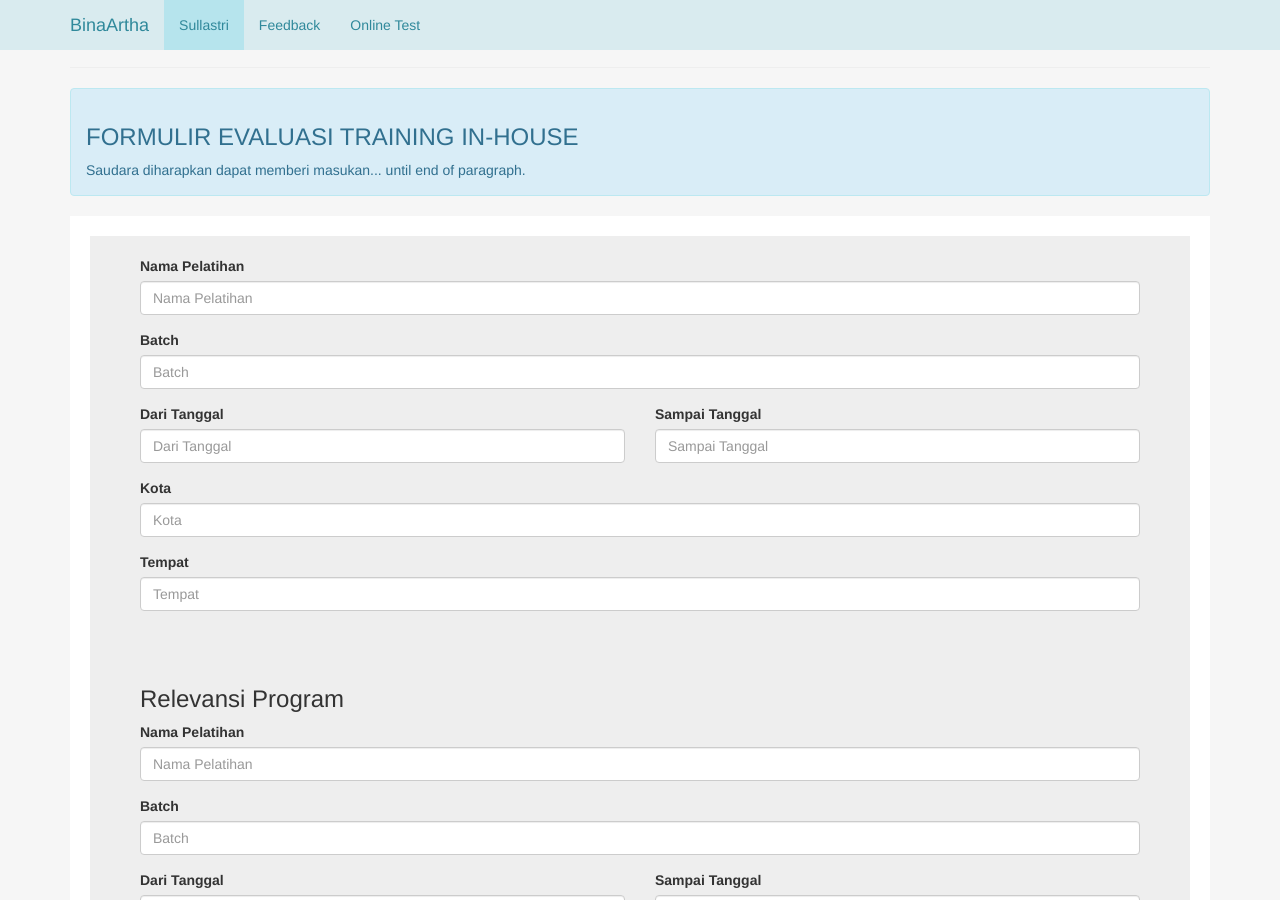
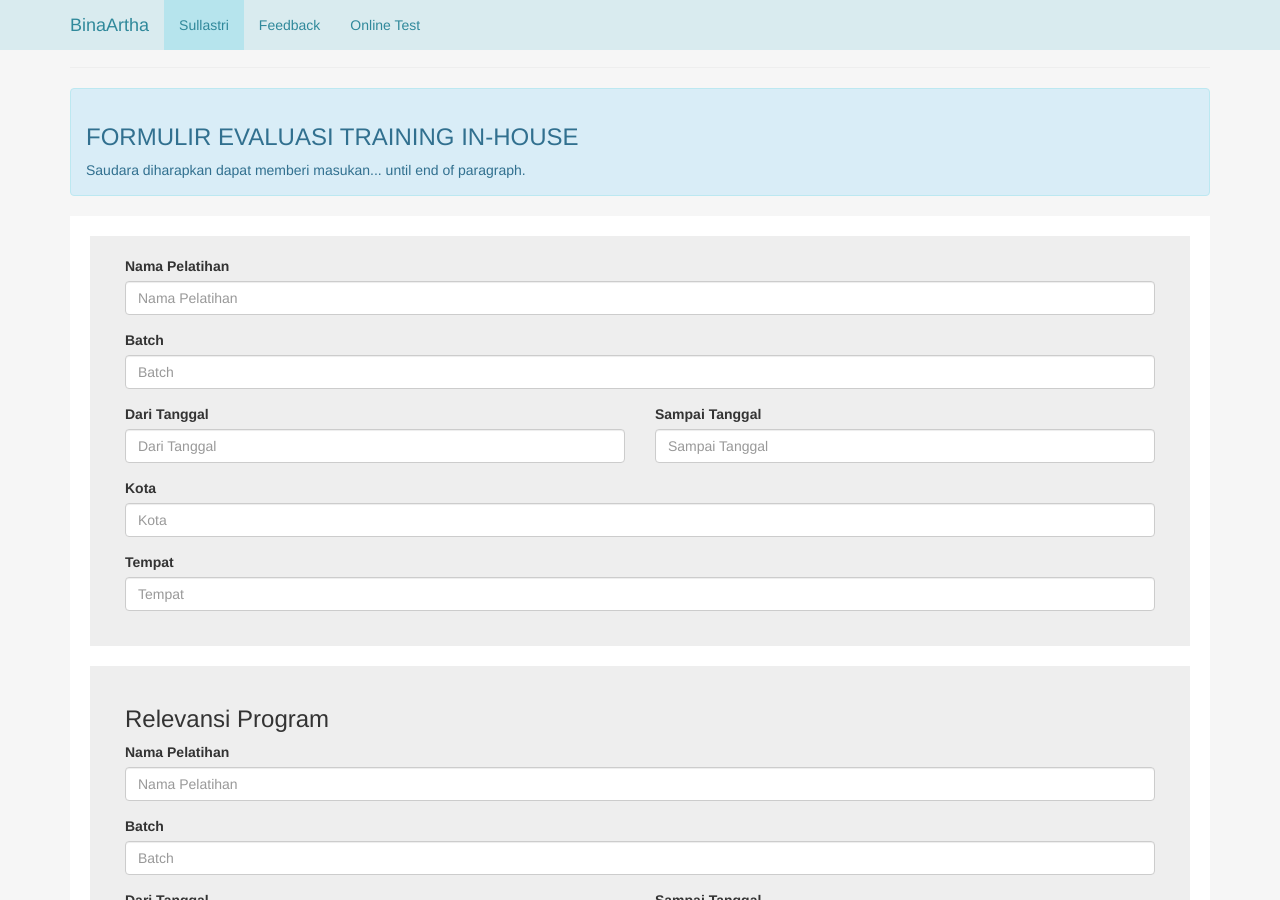
Before and after one commit to kemtol/Bina-Artha, a Jekyll site: the page built from laman/dashboard.md, in a window 1280 px wide and 900 px high, scrolled down 568 px. Built offline with Jekyll 4.4.1, drawn with Linux system fonts in a browser that asks for light colours; nearby versions of some CDN libraries.

Commit message:
Update admin.html

```diff
--- a/_layouts/admin.html
+++ b/_layouts/admin.html
@@ -125,8 +125,8 @@
       </div>
 
       <div class="col-xs-12 bgFFF allPadding2">
-        <div class="col-xs-12 bgEEE allPadding2">
-          <form class="col-xs-12">
+        <div class="col-xs-12 bgEEE allPadding2" style="margin-bottom:2rem">
+          <form>
             <div class="form-group col-sm-12">
               <label for="namaPelatihan">Nama Pelatihan</label>
               <input type="text" class="form-control" id="namaPelatihan" placeholder="Nama Pelatihan">
@@ -154,7 +154,7 @@
           </form>
         </div>
         <div class="col-xs-12 bgEEE allPadding2">
-          <form class="col-xs-12">
+          <form>
             <h3 class="col-sm-12">Relevansi Program</h3>
             <div class="form-group col-sm-12">
               <label for="namaPelatihan">Nama Pelatihan</label>
```
